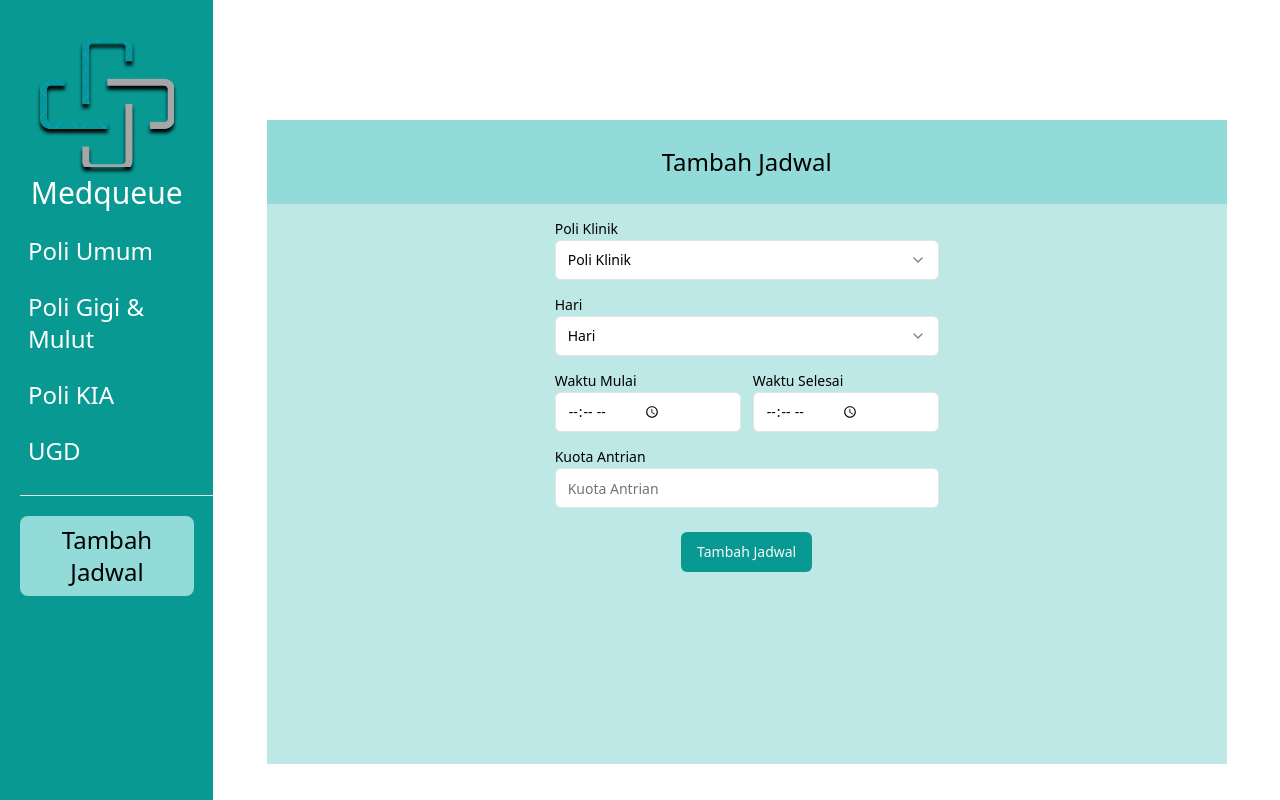
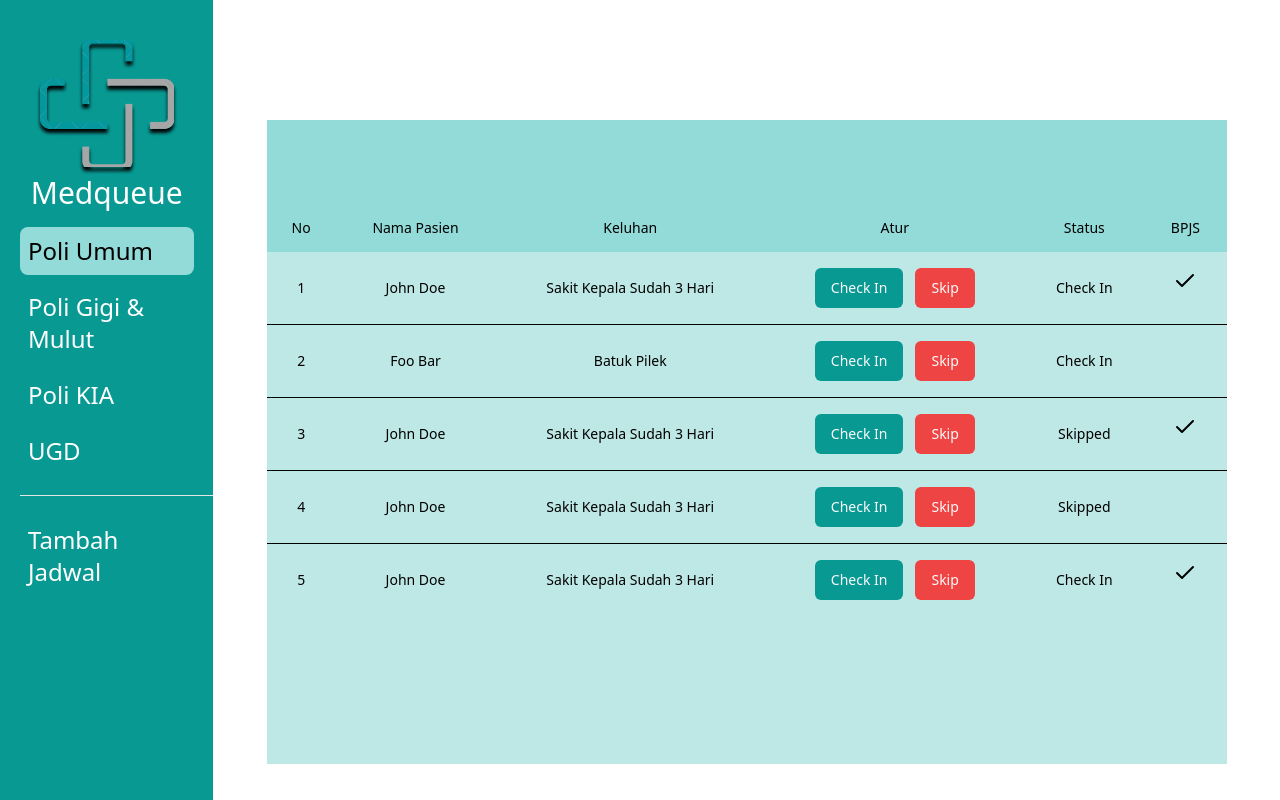
Before and after one commit to Medqueue-Alta/Medqueue-FE, a React (Vite) app: page / in a window 1280 px wide. Built offline with nearby package versions, Linux system fonts and the light colour scheme.

Commit message:
feat: add faskes queue pages

```diff
--- a/src/App.tsx
+++ b/src/App.tsx
@@ -1,11 +1,13 @@
-import AddFaskesSchedule from "./pages/AddFaskesSchedule"
+// import AddFaskesSchedule from "./pages/AddFaskesSchedule"
+
+import FaskesQueue from "./pages/FaskesQueue"
 
 
 
 
 function App() {
 
-  return <AddFaskesSchedule />
+  return <FaskesQueue />
 }
 
 export default App
--- a/src/components/FaskesContainer.tsx
+++ b/src/components/FaskesContainer.tsx
@@ -2,7 +2,7 @@ import { ReactNode } from "react"
 
 interface Props {
     children: ReactNode;
-    title: string;
+    title?: string;
 }
 
 const FaskesContainer = (props: Props) => {
--- /dev/null
+++ b/src/pages/FaskesQueue.tsx
@@ -0,0 +1,106 @@
+import FaskesContainer from "@/components/FaskesContainer"
+import FaskesLayout from "@/components/FaskesLayout"
+import FaskesSidebar from "@/components/FaskesSidebar"
+import MainButton from "@/components/MainButton"
+import { Button } from "@/components/ui/button"
+import { Separator } from "@/components/ui/separator"
+import { Table, TableBody, TableCell, TableHead, TableHeader, TableRow } from "@/components/ui/table"
+import { Check } from "lucide-react"
+
+const FaskesQueue = () => {
+  return (
+    <FaskesLayout>
+      <FaskesSidebar>
+        <ul className="flex flex-col justify-center pl-5 h-full gap-2">
+            <div className="cursor-pointer bg-[#92DBD8] p-2 max-w-[90%] rounded-lg">
+                <li className="text-2xl">Poli Umum</li>
+            </div>
+            <div className="cursor-pointer p-2 max-w-[90%] rounded-lg">
+                <li className="text-white text-2xl">Poli Gigi & Mulut</li>
+            </div>
+            <div className="cursor-pointer p-2 max-w-[90%] rounded-lg">
+                <li className="text-white text-2xl">Poli KIA</li>
+            </div>
+            <div className="cursor-pointer p-2 max-w-[90%] rounded-lg">
+                <li className="text-white text-2xl">UGD</li>
+            </div>
+            <Separator className="my-3"/>
+            <div className="cursor-pointer p-2 max-w-[90%] rounded-lg">
+                <li className="text-2xl text-white">Tambah Jadwal</li>
+            </div>
+        </ul>
+      </FaskesSidebar>
+      <FaskesContainer >
+        <Table>
+            <TableHeader className="bg-[#92DBD8]">
+                <TableHead className="text-black text-center">No</TableHead>
+                <TableHead className="text-black text-center">Nama Pasien</TableHead>
+                <TableHead className="text-black text-center">Keluhan</TableHead>
+                <TableHead className="text-black text-center">Atur</TableHead>
+                <TableHead className="text-black text-center">Status</TableHead>
+                <TableHead className="text-black text-center">BPJS</TableHead>
+            </TableHeader>
+            <TableBody>
+                <TableRow className="text-center border-black">
+                    <TableCell>1</TableCell>
+                    <TableCell>John Doe</TableCell>
+                    <TableCell>Sakit Kepala Sudah 3 Hari</TableCell>
+                    <TableCell className="flex items-center justify-center gap-3">
+                        <MainButton text="Check In"/>
+                        <Button className="bg-red-500 hover:bg-red-700 duration-500">Skip</Button>
+                    </TableCell>
+                    <TableCell>Check In</TableCell>
+                    <TableCell className="flex justify-center items-center"><Check /></TableCell>
+                </TableRow>
+                <TableRow className="text-center border-black">
+                    <TableCell>2</TableCell>
+                    <TableCell>Foo Bar</TableCell>
+                    <TableCell>Batuk Pilek</TableCell>
+                    <TableCell className="flex items-center justify-center gap-3">
+                        <MainButton text="Check In"/>
+                        <Button className="bg-red-500 hover:bg-red-700 duration-500">Skip</Button>
+                    </TableCell>
+                    <TableCell>Check In</TableCell>
+                    <TableCell className="flex justify-center items-center"></TableCell>
+                </TableRow>
+                <TableRow className="text-center border-black">
+                    <TableCell>3</TableCell>
+                    <TableCell>John Doe</TableCell>
+                    <TableCell>Sakit Kepala Sudah 3 Hari</TableCell>
+                    <TableCell className="flex items-center justify-center gap-3">
+                        <MainButton text="Check In"/>
+                        <Button className="bg-red-500 hover:bg-red-700 duration-500">Skip</Button>
+                    </TableCell>
+                    <TableCell>Skipped</TableCell>
+                    <TableCell className="flex justify-center items-center"><Check /></TableCell>
+                </TableRow>
+                <TableRow className="text-center border-black">
+                    <TableCell>4</TableCell>
+                    <TableCell>John Doe</TableCell>
+                    <TableCell>Sakit Kepala Sudah 3 Hari</TableCell>
+                    <TableCell className="flex items-center justify-center gap-3">
+                        <MainButton text="Check In"/>
+                        <Button className="bg-red-500 hover:bg-red-700 duration-500">Skip</Button>
+                    </TableCell>
+                    <TableCell>Skipped</TableCell>
+                    <TableCell className="flex justify-center items-center"></TableCell>
+                </TableRow>
+                <TableRow className="text-center border-black">
+                    <TableCell>5</TableCell>
+                    <TableCell>John Doe</TableCell>
+                    <TableCell>Sakit Kepala Sudah 3 Hari</TableCell>
+                    <TableCell className="flex items-center justify-center gap-3">
+                        <MainButton text="Check In"/>
+                        <Button className="bg-red-500 hover:bg-red-700 duration-500">Skip</Button>
+                    </TableCell>
+                    <TableCell>Check In</TableCell>
+                    <TableCell className="flex justify-center items-center"><Check /></TableCell>
+                </TableRow>
+            </TableBody>
+        </Table>
+      </FaskesContainer>
+    </FaskesLayout>
+  )
+}
+
+export default FaskesQueue
```
